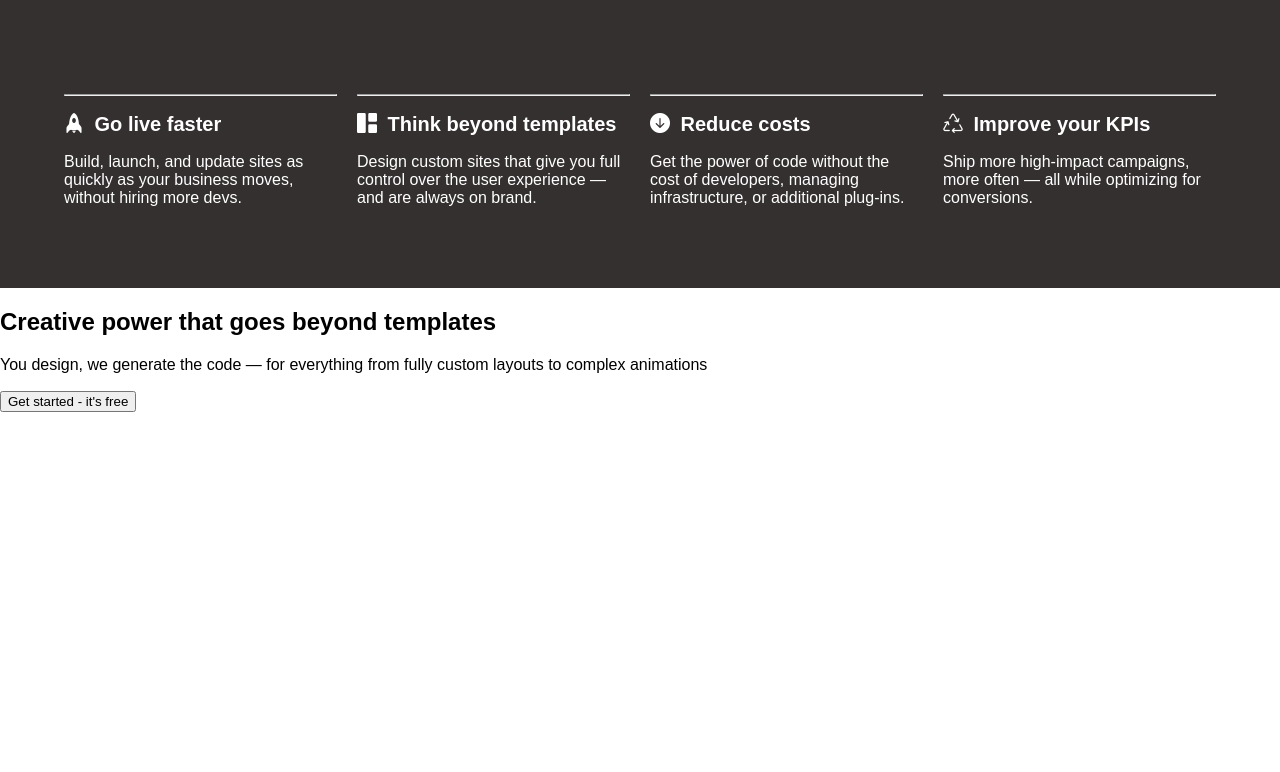
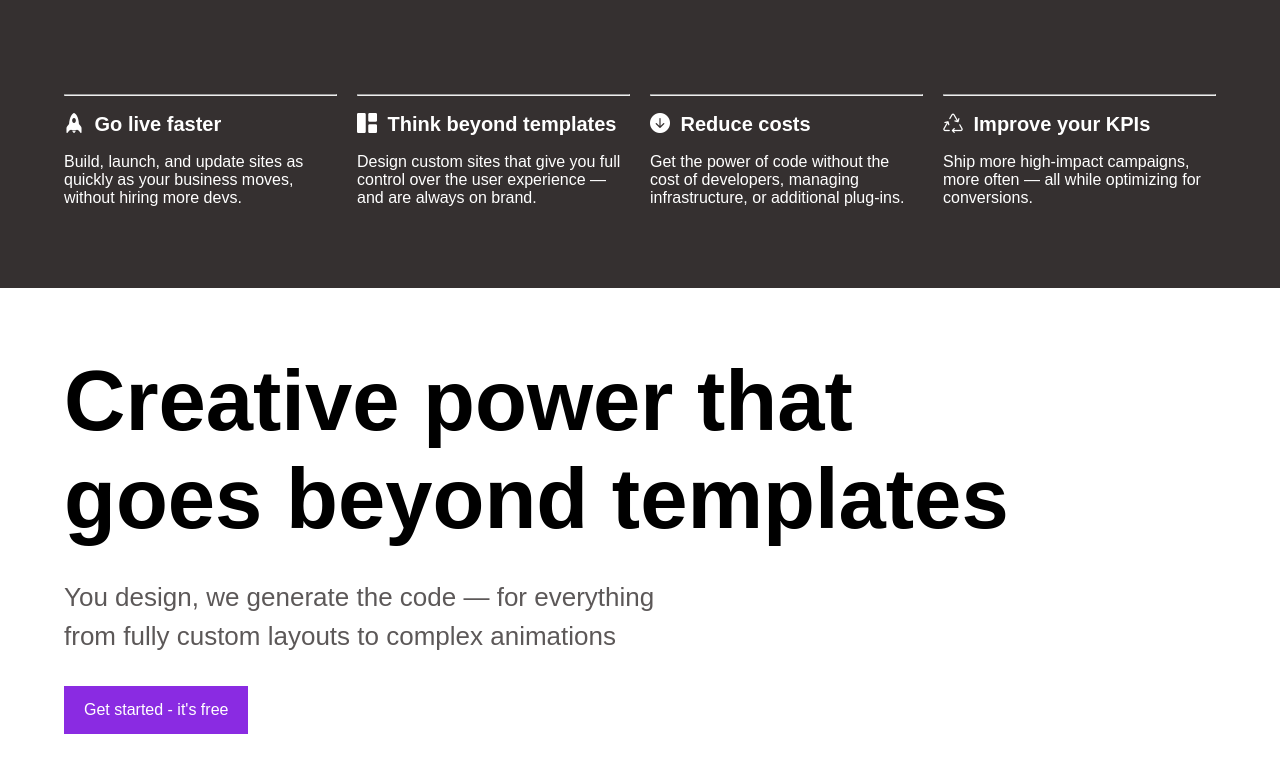
Before and after one commit to Abdurrehman2021-CS-44/css-daily, a plain HTML site: page webflow-clone/index.html in a window 1280 px wide. Shown: the part 621-1393 px from the top of the page. Before the commit the page ends 1033 px from the top, so only its background shows below. Drawn offline with nearby package versions, Linux system fonts and the light colour scheme.

Commit message:
'webflow-clone' add design section css

```diff
--- a/webflow-clone/css/styles.css
+++ b/webflow-clone/css/styles.css
@@ -130,3 +130,35 @@ p {
 .feature .bi{
     margin-right: 5px;
 }
+
+.design {
+    margin: 5%;
+}
+
+.design h2{
+    font-size: 85px;
+    margin: 0;
+    width: 85%;
+}
+
+.design p{
+    font-size: 26px;
+    margin: 30px 0;
+    width: 55%;
+    line-height: 1.5;
+    color: rgb(92, 88, 88);
+}
+
+.design button{
+    font-size: 16px;
+    padding: 15px 20px;
+    background-color: blueviolet;
+    color: white;
+    border: 0;
+    transition: 0.3s;
+}
+
+.design button:hover{
+    background-color: blue;
+    cursor: pointer;
+}
```
